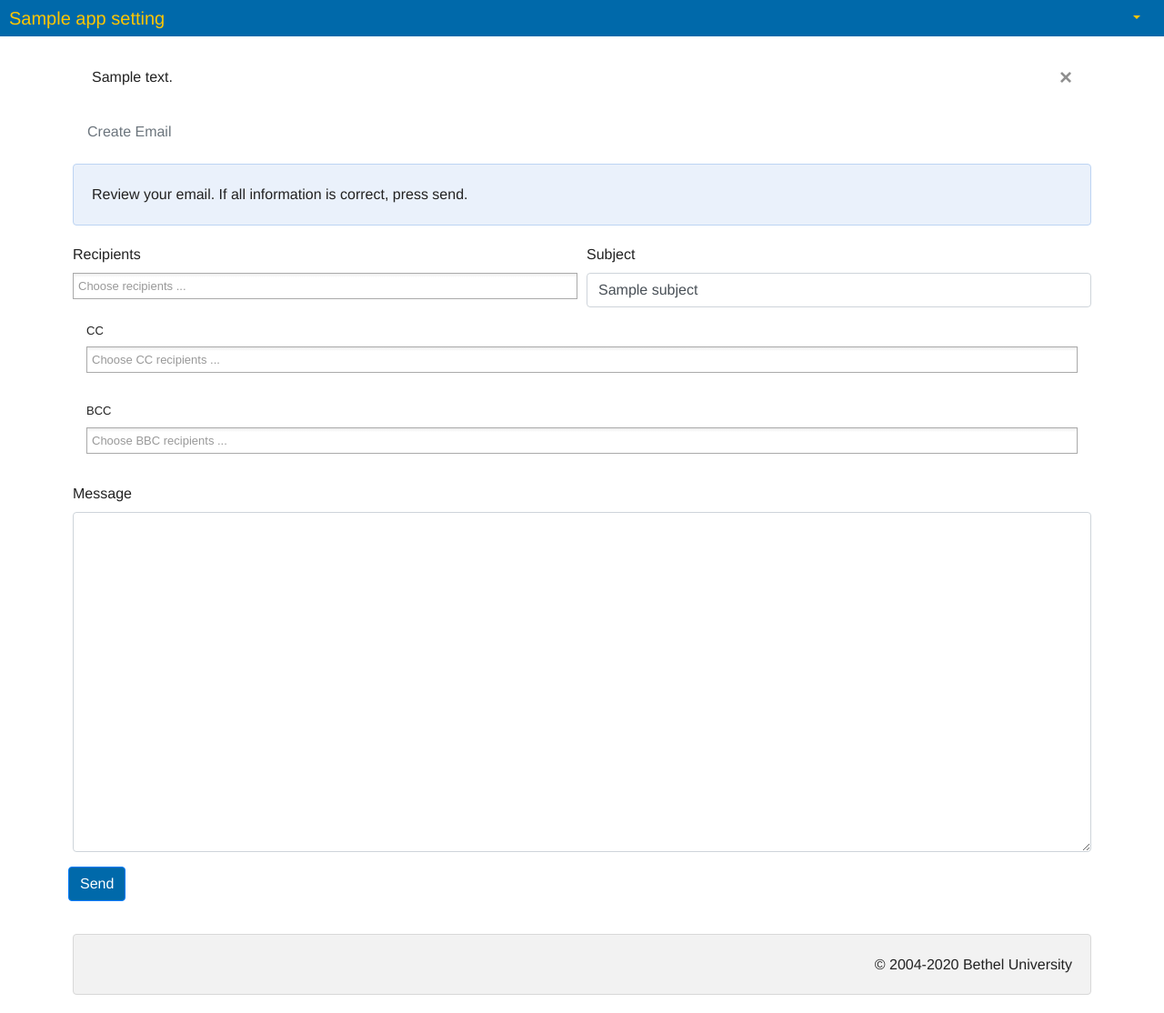
After one commit to betheluniversity/sciencelabs-python, a Python web app: template sciencelabs/templates/email_tab/send_email_confirm.html in a window 1280 px wide. The commit adds this page. Shown: the whole page at 91% size. Run offline with Jinja, Linux system fonts and the light colour scheme; the template is opened without the code that fills it: most values are stand-ins (such as "Sample title", 1, 10 or a date in 2020); some libraries are stand-ins or nearby versions.

Commit message:
Email Tab
Email tab submit allows user to review info. Also fixed routes.

```diff
--- a/sciencelabs/templates/email_tab/base.html
+++ b/sciencelabs/templates/email_tab/base.html
@@ -5,23 +5,23 @@
            href="{{ url_for('EmailView:index') }}">Create Email</a>
 {% endblock %}
 
+{% block header %}
+    <div class="header card">
+        <div class="card-body">
+            <p class="card-text">Send Email.</p>
+        </div>
+    </div>
+{% endblock %}
+
 {% block body_content %}
     <div class="custom-default row">
         <div class="col-md-8">
-                <form>
-                    <div class="form-row">
-                        <div class="form-group col-md-12">
-                            <div class="header card">
-                                <div class="card-body btn-group">
-                                    <p style="padding: 0px; margin: 0px">Send Email</p>
-                                </div>
-                            </div>
-                        </div>
-                    </div>
+            <form action="{{ url_for('EmailView:send_email_confirm') }}" method="post">
                 <div class="form-row">
                     <div class="form-group col-md-6">
                         <label for="choose-recipients">Recipients</label>
-                            <select class="chosen form-control" id="choose-recipients" multiple="true" data-placeholder="Choose recipients ...">
+                        <select name="groups" class="chosen form-control" id="choose-recipients" multiple="true"
+                                data-placeholder="Choose recipients ...">
                             {% for role in role_list %}
                                 <option value="{{ role.id }}">{{ role.name }}</option>
                             {% endfor %}
@@ -29,7 +29,7 @@
                     </div>
                     <div class="form-group col-md-6">
                         <label for="subject">Subject</label>
-                            <input type="text" class="form-control" id="subject" autocomplete="off">
+                        <input name="subject" type="text" class="form-control" id="subject" autocomplete="off">
                     </div>
                 </div>
                 <div class="form-row">
@@ -42,7 +42,8 @@
                 <div class="form-group">
                     <div id="cc-div" style="display: none;" class="form-group col-md-12 chosen-container">
                         <label for="choose-cc">CC</label>
-                            <select class="chosen form-control" id="choose-cc" multiple="true" data-placeholder="Choose CC recipients ...">
+                        <select name="cc" class="chosen form-control" id="choose-cc" multiple="true"
+                                data-placeholder="Choose CC recipients ...">
                             {% for user in user_list %}
                                 <option value="{{ user.id }}">{{ user.firstName }} {{ user.lastName }}</option>
                             {% endfor %}
@@ -50,7 +51,8 @@
                     </div>
                     <div id="bcc-div" style="display: none;"  class="form-group col-md-12 chosen-container">
                         <label for="choose-bcc">BCC</label>
-                            <select class="chosen form-control" id="choose-cc" multiple="true" data-placeholder="Choose BBC recipients ...">
+                        <select name="bcc" class="chosen form-control" id="choose-bcc" multiple="true"
+                                data-placeholder="Choose BBC recipients ...">
                             {% for user in user_list %}
                                 <option value="{{ user.id }}">{{ user.firstName }} {{ user.lastName }}</option>
                             {% endfor %}
@@ -60,12 +62,12 @@
                 <div class="form-row">
                     <div class="form-group col-md-12">
                         <label for="subject">Message</label>
-                            <textarea class="form-control" rows="15" cols="67"></textarea>
+                        <textarea name="message" class="form-control" rows="15" cols="67"></textarea>
                     </div>
                 </div>
                 <div class="form-row">
                     <div class="form-group">
-                            <button type="button" class="btn btn-primary" id="send-email">Send</button>
+                        <button type="submit" class="btn btn-primary" id="send-email">Send</button>
                     </div>
                 </div>
             </form>
--- /dev/null
+++ b/sciencelabs/templates/email_tab/send_email_confirm.html
@@ -0,0 +1,72 @@
+{% extends 'email_tab/base.html' %}
+
+{% block header %}
+    <div class="header card">
+        <div class="card-body">
+            <p class="card-text">Review your email. If all information is correct, press send.</p>
+        </div>
+    </div>
+{% endblock %}
+
+{% block body_content %}
+    <form action="#" method="post">
+        <div class="form-row">
+            <div class="form-group col-md-6">
+                <label for="choose-recipients">Recipients</label>
+                <select name="groups" class="chosen form-control" id="choose-recipients" multiple="true"
+                        data-placeholder="Choose recipients ...">
+                    {% for role in role_list %}
+                        <option value="{{ role.id }}" {{ 'selected' if role.id in groups }}>{{ role.name }}</option>
+                    {% endfor %}
+                </select>
+            </div>
+            <div class="form-group col-md-6">
+                <label for="subject">Subject</label>
+                <input name="subject" type="text" class="form-control" id="subject" autocomplete="off" value="{{ subject }}">
+            </div>
+        </div>
+        <div class="form-group">
+            <div id="cc-div" class="form-group col-md-12 chosen-container">
+                <label for="choose-cc">CC</label>
+                <select name="cc" class="chosen form-control" id="choose-cc" multiple="true"
+                        data-placeholder="Choose CC recipients ...">
+                    {% for user in user_list %}
+                        <option value="{{ user.id }}" {{ 'selected' if user.id in cc }}>{{ user.firstName }} {{ user.lastName }}</option>
+                    {% endfor %}
+                </select>
+            </div>
+        </div>
+        <div class="form-group">
+            <div id="bcc-div" class="form-group col-md-12 chosen-container">
+                <label for="choose-bcc">BCC</label>
+                <select name="bcc" class="chosen form-control" id="choose-bcc" multiple="true"
+                        data-placeholder="Choose BBC recipients ...">
+                    {% for user in user_list %}
+                        <option value="{{ user.id }}" {{ 'selected' if user.id in bcc }}>{{ user.firstName }} {{ user.lastName }}</option>
+                    {% endfor %}
+                </select>
+            </div>
+        </div>
+        <div class="form-row">
+            <div class="form-group col-md-12">
+                <label for="subject">Message</label>
+                <textarea name="message" class="form-control" rows="15" cols="67">{{ message }}</textarea>
+            </div>
+        </div>
+        <div class="form-row">
+            <div class="form-group">
+                <button type="submit" class="btn btn-primary" id="send-email">Send</button>
+            </div>
+        </div>
+    </form>
+
+    <script>
+
+        $(document).ready(function () {
+            $(".chosen").chosen({
+                display_disabled_options: true
+            });
+        });
+
+    </script>
+{% endblock %}
```
Also changed, not shown: sciencelabs/email_tab/__init__.py (+25 -3 lines). Lines whose indentation alone changed are shown as unchanged.
